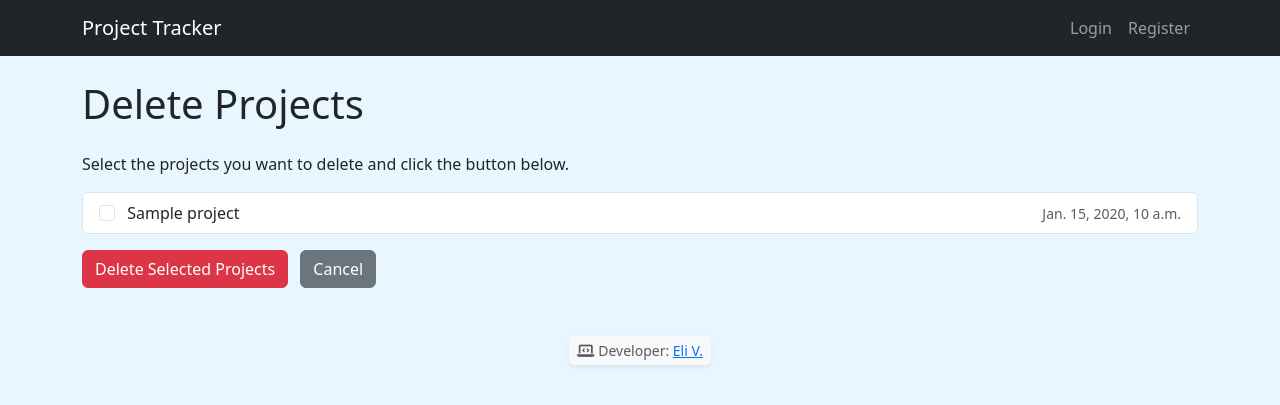
After one commit to elivergara/EasyPlanner, a Django app: template projecthub/projects/templates/projects/delete_projects.html in a window 1280 px wide. The commit adds this page. Shown: the top 405 px of the page. Run offline with Django 3.2, Linux system fonts and the light colour scheme; the template is opened without the code that fills it: most values are stand-ins (such as "Sample title", 1, 10 or a date in 2020).

Commit message:
feat: Implement project deletion functionality with confirmation

```diff
--- /dev/null
+++ b/projecthub/projects/templates/projects/delete_projects.html
@@ -0,0 +1,38 @@
+{% extends 'base.html' %}
+
+{% block title %}Delete Projects{% endblock %}
+
+{% block content %}
+  <h1 class="mb-4">Delete Projects</h1>
+
+  <form method="post">
+    {% csrf_token %}
+
+    {% if projects %}
+      <div class="mb-3">
+        <p>Select the projects you want to delete and click the button below.</p>
+      </div>
+
+      <ul class="list-group mb-3">
+        {% for project in projects %}
+          <li class="list-group-item d-flex justify-content-between align-items-center">
+            <div>
+              <input type="checkbox" name="selected_projects" value="{{ project.id }}" id="proj-{{ project.id }}" class="form-check-input me-2">
+              <label for="proj-{{ project.id }}" class="form-check-label">{{ project.title }}</label>
+            </div>
+            <small class="text-muted">{{ project.due_date }}</small>
+          </li>
+        {% endfor %}
+      </ul>
+
+      <button type="submit" class="btn btn-danger" onclick="return confirm('Are you sure you want to delete the selected projects?');">
+        Delete Selected Projects
+      </button>
+
+      <a href="{% url 'dashboard' %}" class="btn btn-secondary ms-2">Cancel</a>
+
+    {% else %}
+      <p>You don’t have any projects to delete.</p>
+    {% endif %}
+  </form>
+{% endblock %}
--- a/projecthub/projects/urls.py
+++ b/projecthub/projects/urls.py
@@ -8,6 +8,7 @@ urlpatterns = [
     path('projects/<int:pk>/toggle-pin/', views.toggle_pin, name='toggle_pin'),
     path('projects/new/', views.create_project, name='create_project'),
     path('projects/<int:pk>/edit/', views.edit_project, name='edit_project'),
+    path('delete/', views.delete_projects, name='delete_projects'),
 ]
 
 path('project/<int:pk>/', views.project_detail, name='project_detail'),
--- a/projecthub/templates/base.html
+++ b/projecthub/templates/base.html
@@ -77,5 +77,17 @@
 
   <!-- Bootstrap JS (for dropdowns, modals, etc) -->
   <script src="https://cdn.jsdelivr.net/npm/bootstrap@5.3.3/dist/js/bootstrap.bundle.min.js"></script>
+
+<footer class="text-center text-muted mt-5 mb-3 small">
+  <div class="d-inline-block bg-light px-2 py-1 rounded-2 shadow-sm">
+  {% comment %} <i class="fa-solid fa-code"></i> {% endcomment %}
+  {% comment %} <i class="fa-solid fa-keyboard"></i> {% endcomment %}
+   {% comment %} <i class="fa-solid fa-terminal"></i> {% endcomment %}
+  <i class="fa-solid fa-laptop-code"></i>
+  Developer: <a href="https://www.elivergara.com" target="_blank">Eli V.</a>
+  </div>
+ </footer>
+
+
 </body>
 </html>
```
Also changed, not shown: projecthub/projects/templates/projects/project_list.html (+13 -0 lines), projecthub/projects/views.py (+19 -2 lines), projecthub/db.sqlite3.
